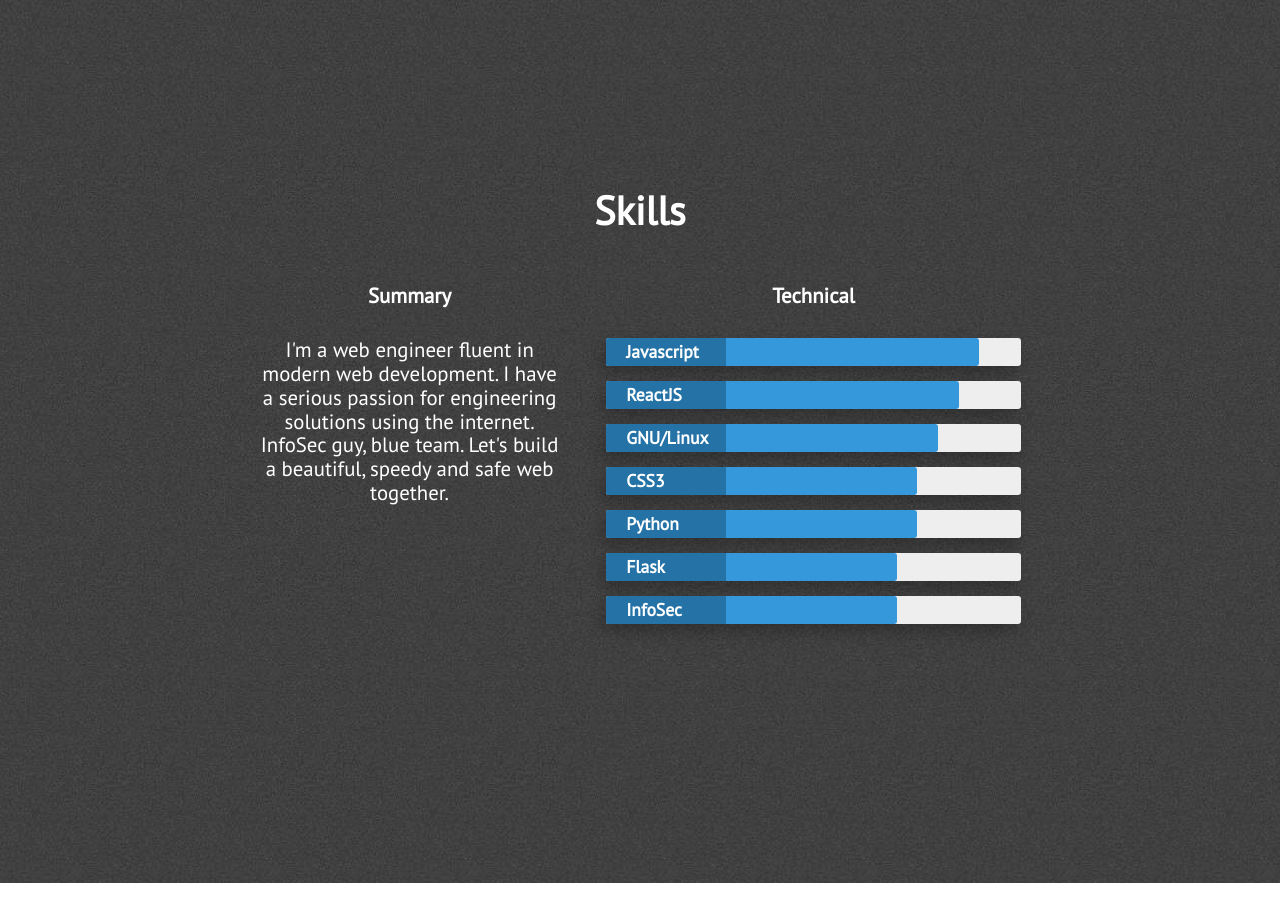
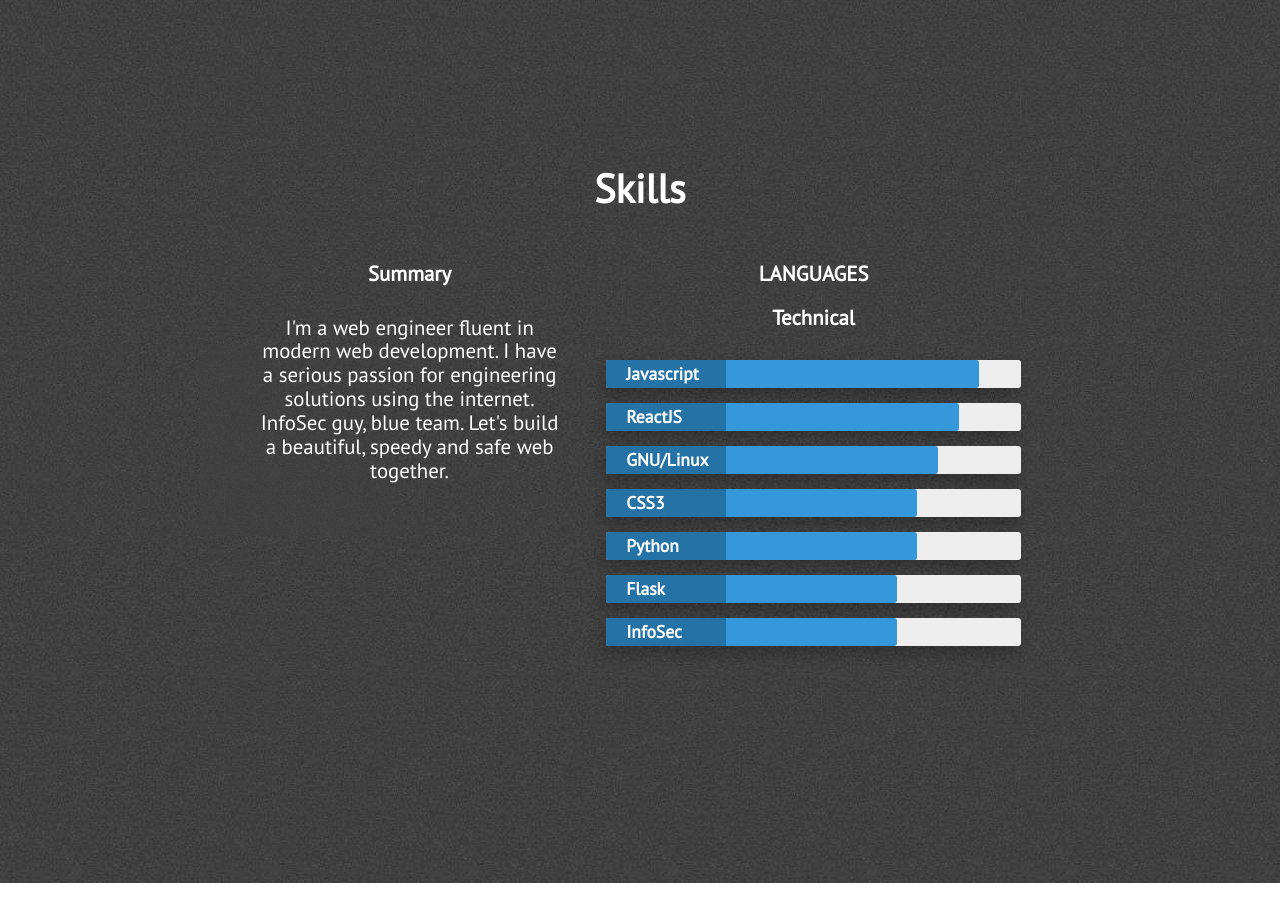
Before and after one commit to wascarleonel/portfolio, a Jekyll site: the page built from index.html, in a window 1280 px wide and 900 px high, scrolled down 2017 px. Built offline with Jekyll 4.4.1, drawn with Linux system fonts in a browser that asks for light colours; nearby versions of some CDN libraries.

Commit message:
Update skills.html

```diff
--- a/_includes/skills.html
+++ b/_includes/skills.html
@@ -12,6 +12,8 @@
                     </p>
                 </div>
                 <div class="technical-skills">
+                    <h3 class="center-align skills-subsection">LANGUAGES</h3>
+                    <h3 class="center-align skills-subsection"></h3>
                     <h3 class="center-align skills-subsection">Technical</h3>
                     <div class="progress-bars">
                         <div class="skillbar clearfix " data-percent="90%">
```
